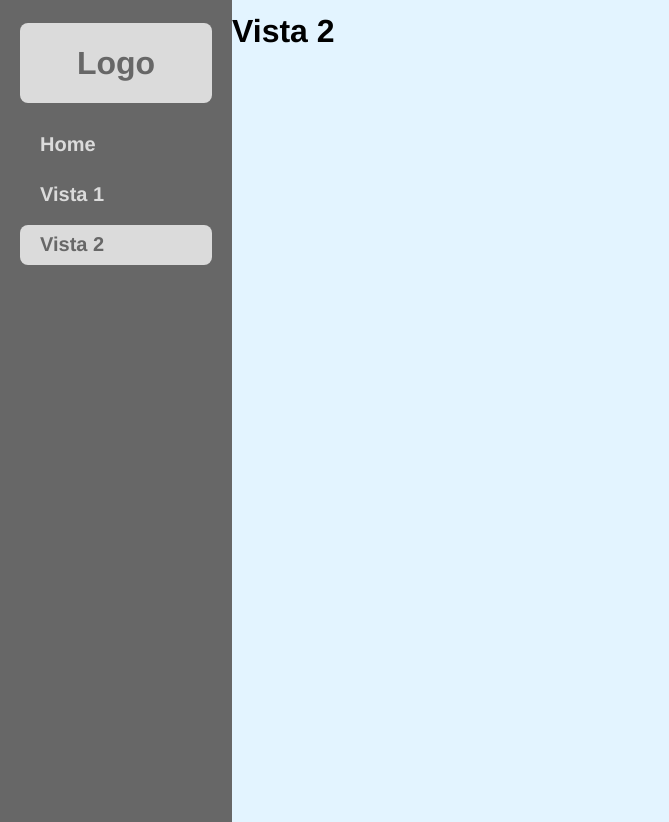
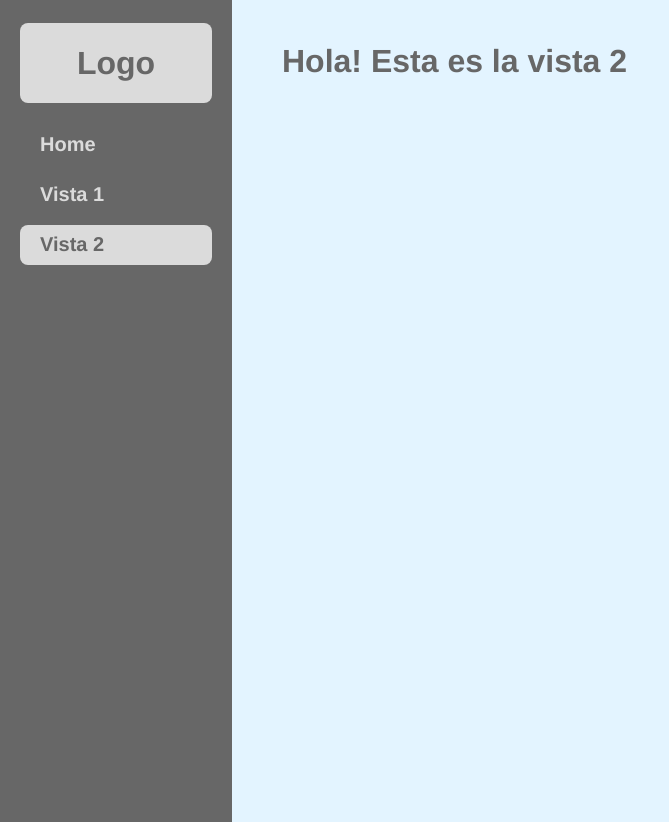
Before and after one commit to Nathanela10/prueba_tecnica_fractalup, a Vue app: page /viewTwo in a window 1280 px wide. Shown: the whole page, without its empty margins (0-669 px from the left). Built offline with nearby package versions, Linux system fonts and the light colour scheme.

Commit message:
feat: Update view titles and styles

```diff
--- a/src/pages/ViewOne.vue
+++ b/src/pages/ViewOne.vue
@@ -1,6 +1,6 @@
 <template>
-  <div>
-    <h1>Vista 1</h1>
+  <div class="viewOne">
+    <h1>Hola! Esta es la vista 1</h1>
   </div>
 </template>
 
@@ -9,3 +9,10 @@ export default {
   name: 'ViewOne',
 }
 </script>
+
+<style scoped>
+.viewOne {
+  color: #676767;
+  padding: 30px 50px;
+}
+</style>
--- a/src/pages/ViewTwo.vue
+++ b/src/pages/ViewTwo.vue
@@ -1,6 +1,6 @@
 <template>
-  <div>
-    <h1>Vista 2</h1>
+  <div class="viewTwo">
+    <h1>Hola! Esta es la vista 2</h1>
   </div>
 </template>
 
@@ -9,3 +9,10 @@ export default {
   name: 'ViewTwo',
 };
 </script>
+
+<style scoped>
+.viewTwo {
+  color: #676767;
+  padding: 30px 50px;
+}
+</style>
```
